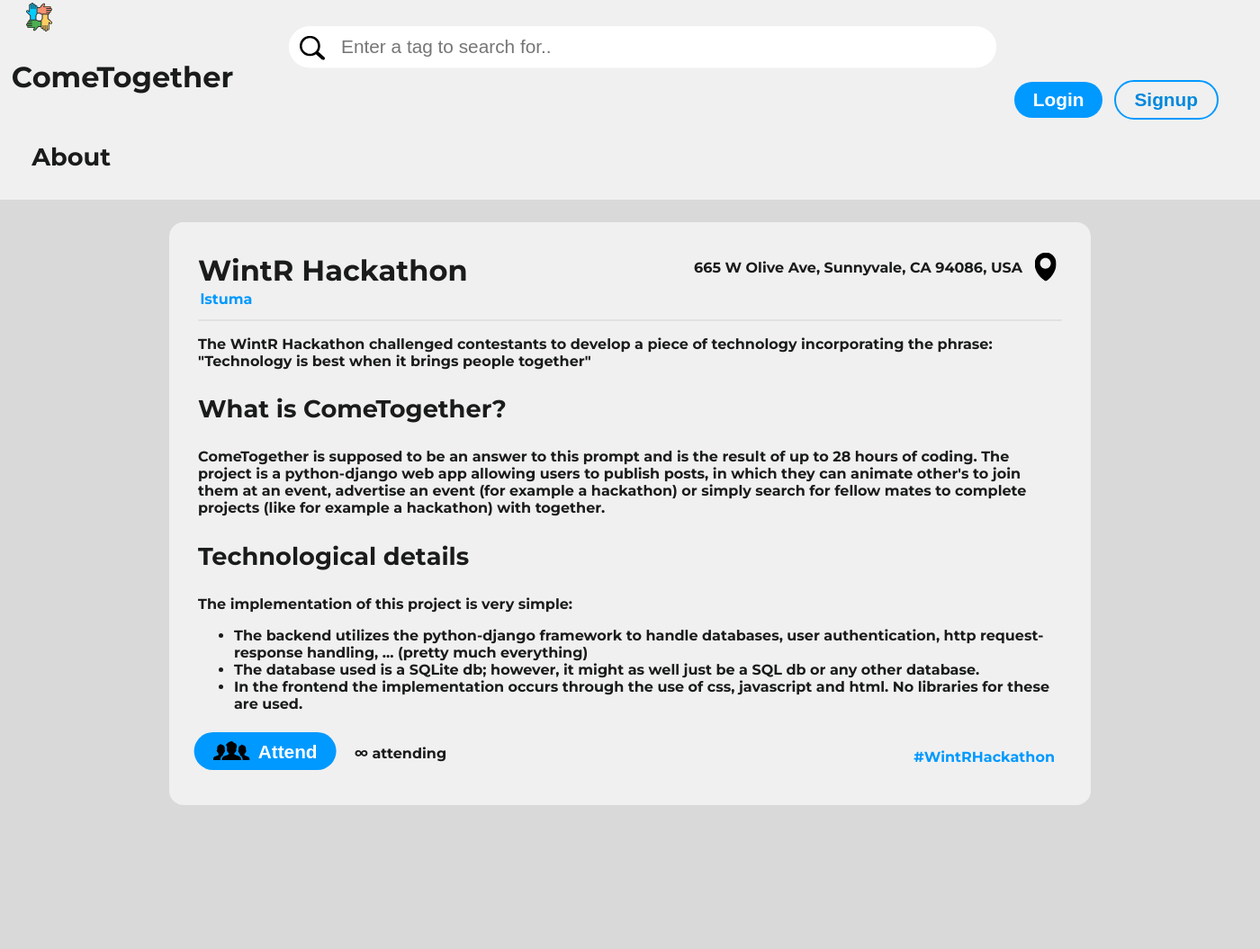
After one commit to lstuma/WintR, a Django app: page /about/ in a window 1400 px wide. The commit adds this page. Shown: the whole page at 90% size. Run offline with Django 4.2, Linux system fonts and the light colour scheme.

Commit message:
development(added features): added about page

```diff
--- a/WintR/WintR/static/css/global.css
+++ b/WintR/WintR/static/css/global.css
@@ -38,7 +38,7 @@ body {
 
 input:-webkit-autofill, input:-webkit-autofill:active, input { -webkit-box-shadow: 0 0 0 30px #ffffff inset !important; font-size: 1.3em; color: #1a1c1c; background-color: #ffffff; border-radius: 100em; border: 0; padding: 0.5em 1em; margin: 0.75em 0; transition: 0.2s; height: 1.2em; }
 input:hover{ -webkit-box-shadow: 0 0 0 30px #F8F8F8 inset !important; background-color: #F8F8F8; }
-input:focus{ -webkit-box-shadow: 0 0 0 30px #ffffff inset !important; background-color: #FFFFFF; }
+input:focus{ -webkit-box-shadow: 0 0 0 30px #ffffff inset; background-color: #FFFFFF; }
 button { font-size: 1.3em; font-weight: bold; background-color: #0099FF; color: #FFFFFF; border-radius: 100em; border: 0; padding: 0.5em 1em; margin: 0.3em; transition: 0.2s; }
 button:hover { background-color: #007BFF; }
 .btn-icon, .btn-icon:hover { cursor: pointer; background-color: #00000000; color: #00000000; padding-right: 0; }
--- /dev/null
+++ b/WintR/WintR/templates/about.html
@@ -0,0 +1,42 @@
+{% extends 'base.html' %}
+{% block css %}
+    <link rel="stylesheet" href="/static/css/index.css">
+{% endblock %}
+{% block js %}
+{% endblock %}
+{% block title %} WintR {% endblock %}
+{% block content %}
+<div class="card">
+        <div class="post-head">
+            <div class="submission-title-group">
+                <h2 class="submission-title">WintR Hackathon</h2>
+                <a class="submission-username" href="/user?u=lstuma" class="navbar-item montserrat bold">lstuma</a>
+            </div>
+            <div class="submission-location-group">
+                <span class="submission-location">665 W Olive Ave, Sunnyvale, CA 94086, USA</span>
+                <img src="/static/img/maps-pin-black-icon.svg" class="submission-img-location">
+            </div>
+        </div>
+        <hr/>
+        <p class="submission-body">
+            <p>The WintR Hackathon challenged contestants to develop a piece of technology incorporating the phrase: "Technology is best when it brings people together"</p>
+
+            <h3>What is ComeTogether?</h3>
+            <p>ComeTogether is supposed to be an answer to this prompt and is the result of up to 28 hours of coding. The project is a python-django web app allowing users to publish posts, in which they can animate other's to join them at an event, advertise an event (for example a hackathon) or simply search for fellow mates to complete projects (like for example a hackathon) with together.</p>
+
+            <h3>Technological details</h3>
+            <p>The implementation of this project is very simple:</p>
+            <ul style="font-family: Monsterrat; font-weight: bold;">
+                <li> The backend utilizes the python-django framework to handle databases, user authentication, http request-response handling, ... (pretty much everything)</li>
+                <li> The database used is a SQLite db; however, it might as well just be a SQL db or any other database.</li>
+                <li> In the frontend the implementation occurs through the use of css, javascript and html. No libraries for these are used.</li>
+            </ul>
+        <div class="submission-footer">
+            <div class="submission-controls">
+                <button class="submission-button-attend" style="cursor: pointer;"><img src="/static/img/community-icon.svg" class="submission-button-attend-img"> Attend</button>
+                <span class="submission-attendee-count"> ∞ attending</span>
+            </div>
+            <a class="submission-tag" href="/tag/?t=WintRHackathon"> #WintRHackathon </a>
+        </div>
+    </div>
+{% endblock %}
--- a/WintR/WintR/templates/base.html
+++ b/WintR/WintR/templates/base.html
@@ -11,7 +11,7 @@
         {% block js %} <!-- blank --> {% endblock %}
 
         <!-- Title -->
-        <title>{% block title %} WintR {% endblock %}</title>
+        <title>{% block title %} ComeTogether {% endblock %}</title>
 
         <!-- FavIcon -->
         <link rel="icon" type="image/svg+xml" href="/static/img/diversity-icon.svg">
@@ -28,8 +28,8 @@
         <nav class="navbar-head">
             <div class="navbar-cotainer" id="navbar-container-left">
                 <a href="/"><img src="/static/img/diversity-icon.svg" id="navbar-icon">
-                <h2 class="navbar-item" id="navbar-brand">WintR Hackathon</h2></a>
-                <a href="#"><h3 class="navbar-item">About</h3></a>
+                <h2 class="navbar-item" id="navbar-brand">ComeTogether</h2></a>
+                <a href="/about/"><h3 class="navbar-item">About</h3></a>
             </div>
             <form action="/tag/" method="GET" id="navbar-search-form"><img src="/static/img/search-icon.svg" id="navbar-search-icon"><input id="navbar-search-bar" type="text" name="t" maxlength="50" required value="{% block searchbar-value %}{% endblock %}" placeholder="Enter a tag to search for.."></form>
             <div class="navbar-cotainer" id="navbar-container-right">
--- a/WintR/WintR/urls.py
+++ b/WintR/WintR/urls.py
@@ -20,6 +20,7 @@ import WintR.views as views
 urlpatterns = [
     path('admin/', admin.site.urls),
     path('', views.index),
+    path('about/', views.about),
     path('login/', views.login_),
     path('logout/', views.logout_),
     path('signup/', views.signup),
--- a/WintR/WintR/views.py
+++ b/WintR/WintR/views.py
@@ -7,8 +7,10 @@ from django.contrib.auth import authenticate, login, logout
 import _WintR.submissions as submissions
 
 def index(request):
-    print(submissions.request_all())
     return HttpResponse(render(request, 'index.html'))
+
+def about(request):
+    return HttpResponse(render(request, 'about.html'))
 
 def login_(request):
     # If method is post user is trying to log in
```
Also changed, not shown: WintR/_WintR/__init__.py (added), WintR/_WintR/migrations/0001_initial.py (added), WintR/_WintR/migrations/0002_rename_event_submission.py (added), WintR/_WintR/migrations/0003_submission_date.py (added), WintR/_WintR/migrations/0004_submission_tag.py (added), WintR/_WintR/migrations/0005_submission_author.py (added), WintR/_WintR/migrations/0006_rename_attendees_submission_impressions.py (added), WintR/_WintR/migrations/0007_rename_eventid_submission_submissionid.py (added), WintR/_WintR/migrations/0008_submission_attendees.py (added), WintR/_WintR/migrations/0009_rename_submissionid_submission_submission_id.py (added), WintR/_WintR/migrations/__init__.py (added), WintR/db.sqlite3.
